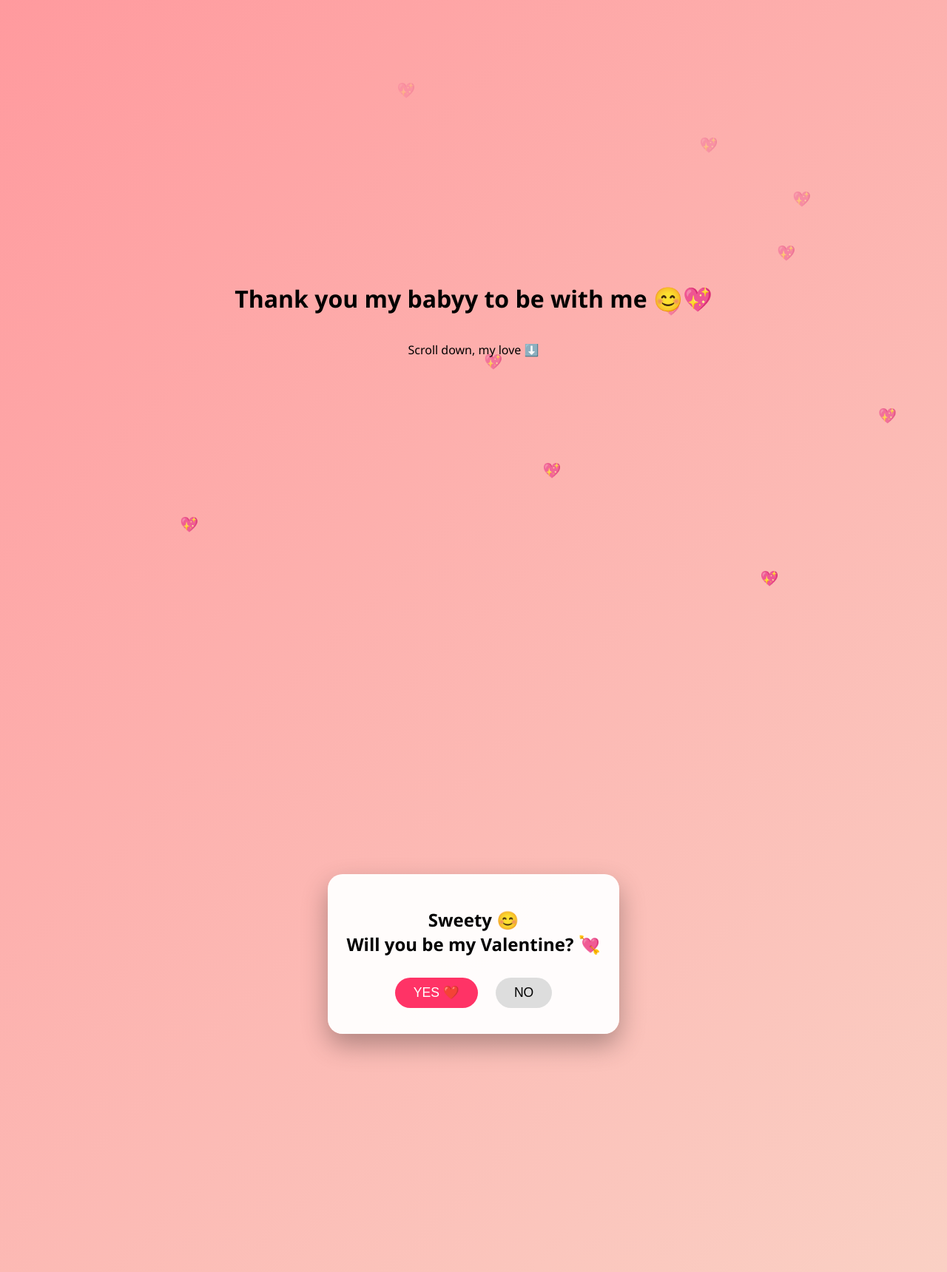
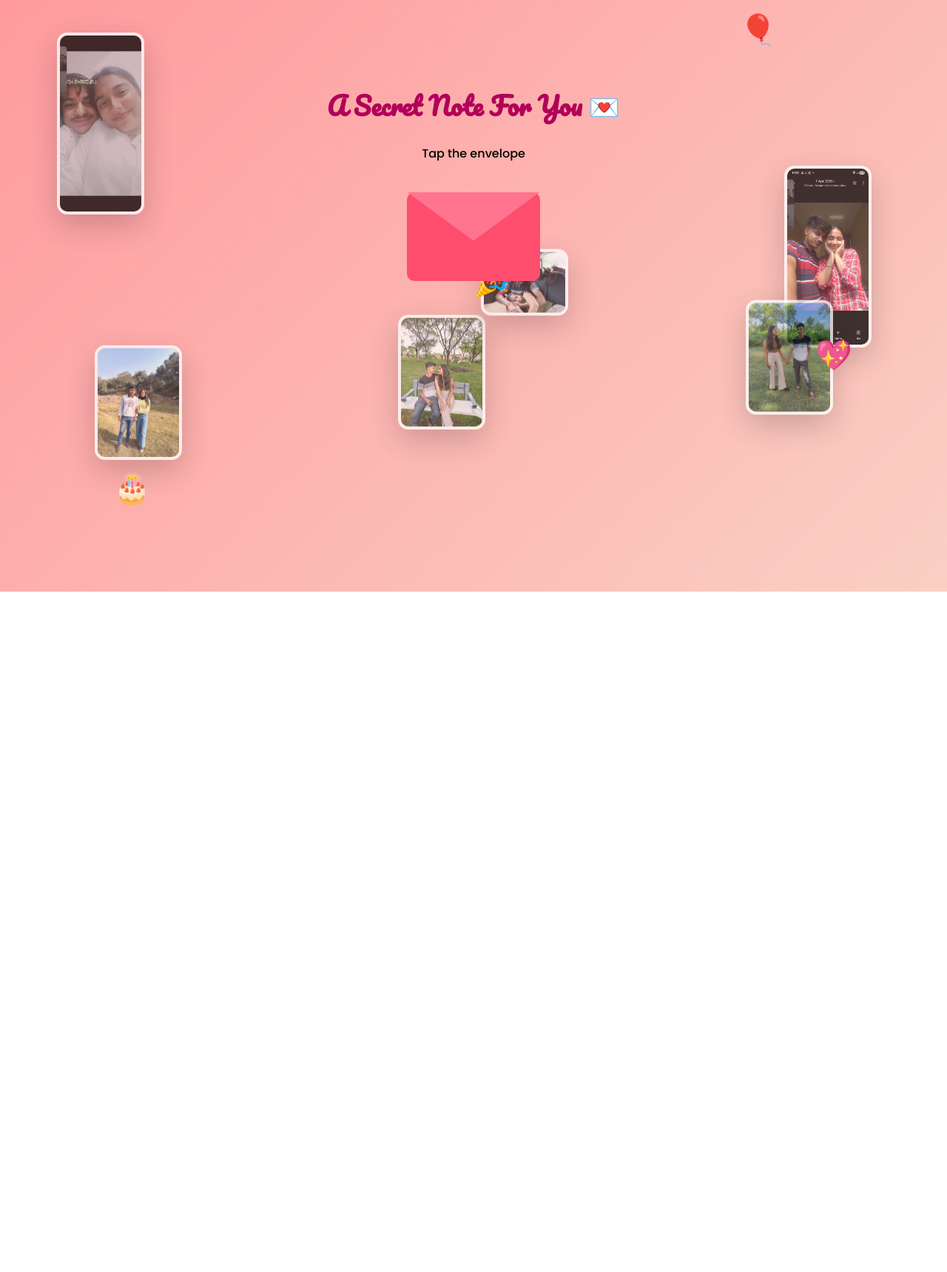
Before and after one commit to creativeboy005-collab/My-Sweete, a plain HTML site: page index.html in a window 1280 px wide. Shown: the whole page at 74% size. After the commit the page ends 800 px from the top, so only its background shows below. Drawn offline with Linux system fonts and the light colour scheme.

Commit message:
Update index.html

```diff
--- a/index.html
+++ b/index.html
@@ -5,181 +5,233 @@
 <title>For My Sweety 💖</title>
 <meta name="viewport" content="width=device-width, initial-scale=1.0">
 
+<link href="https://fonts.googleapis.com/css2?family=Pacifico&family=Poppins:wght@300;500&display=swap" rel="stylesheet">
+
 <style>
 body {
   margin: 0;
-  font-family: 'Segoe UI', sans-serif;
+  font-family: 'Poppins', sans-serif;
   background: linear-gradient(135deg, #ff9a9e, #fad0c4);
+  min-height: 100vh;
+  text-align: center;
   overflow-x: hidden;
-  text-align: center;
-  transition: background 2s;
 }
 
-/* background photo frames */
-.bg-photo {
+/* floating photos */
+.floating-photos {
   position: fixed;
-  width: 140px;
-  padding: 8px;
-  background: white;
-  border-radius: 12px;
-  box-shadow: 0 12px 30px rgba(0,0,0,0.3);
-  opacity: 0.6;
-  animation: floatBg 22s linear infinite;
+  inset: 0;
+  pointer-events: none;
   z-index: 0;
 }
 
-.bg-photo img {
-  width: 100%;
-  border-radius: 8px;
+.float-img {
+  position: absolute;
+  width: 110px;
+  border-radius: 14px;
+  border: 4px solid white;
+  box-shadow: 0 15px 40px rgba(0,0,0,.25);
+  opacity: .75;
+  animation: float 20s linear infinite;
 }
 
-@keyframes floatBg {
-  from {
-    transform: translateY(110vh) rotate(0deg);
-  }
-  to {
-    transform: translateY(-120vh) rotate(360deg);
-  }
+.float-img:nth-child(1){top:8%;left:6%}
+.float-img:nth-child(2){top:30%;right:8%;animation-duration:25s}
+.float-img:nth-child(3){bottom:20%;left:10%;animation-duration:22s}
+.float-img:nth-child(4){bottom:28%;right:12%;animation-duration:26s}
+.float-img:nth-child(5){top:55%;left:42%;animation-duration:28s}
+.float-img:nth-child(6){bottom:45%;right:40%;animation-duration:30s}
+
+@keyframes float {
+  from {transform:translateY(0)}
+  to {transform:translateY(-80px)}
 }
 
-.section {
-  min-height: 100vh;
-  display: flex;
-  flex-direction: column;
-  justify-content: center;
-  align-items: center;
-  padding: 30px;
+/* decorations */
+.decor {
+  position: fixed;
+  font-size: 40px;
+  animation: decor 10s ease-in-out infinite;
+  z-index: 0;
+}
+
+.decor1{top:5%;right:18%}
+.decor2{bottom:10%;left:12%}
+.decor3{top:60%;right:10%}
+.decor4{bottom:45%;left:50%}
+
+@keyframes decor {
+  50% {transform:translateY(-30px)}
+}
+
+/* container */
+.container {
   position: relative;
   z-index: 2;
+  padding: 90px 20px;
 }
 
-.card {
-  background: rgba(255,255,255,0.95);
-  padding: 25px;
-  border-radius: 20px;
-  box-shadow: 0 15px 35px rgba(0,0,0,0.3);
-  max-width: 360px;
+h1 {
+  font-family: 'Pacifico', cursive;
+  color: #b30059;
+  font-size: 34px;
+}
+
+/* envelope */
+.envelope {
+  width: 180px;
+  height: 120px;
+  background: #ff4d6d;
+  margin: 40px auto;
+  border-radius: 10px;
+  position: relative;
+  cursor: pointer;
+}
+
+.envelope::before {
+  content:'';
+  position:absolute;
+  top:0;
+  left:0;
+  width:100%;
+  height:100%;
+  background:#ff758f;
+  clip-path: polygon(0 0,100% 0,50% 55%);
+}
+
+.buttons {
+  margin-top: 30px;
 }
 
 button {
-  padding: 10px 25px;
-  margin: 10px;
+  padding: 12px 28px;
+  font-size: 18px;
   border-radius: 25px;
   border: none;
-  font-size: 1.1rem;
   cursor: pointer;
-  position: relative;
 }
 
-.yes {
-  background: #ff3366;
-  color: white;
+#yesBtn {
+  background:#ff4d6d;
+  color:#fff;
 }
 
-.no {
-  background: #ddd;
+#noBtn {
+  background:#fff;
+  color:#ff4d6d;
+  margin-left:15px;
+  position:relative;
 }
 
-.hidden {
-  display: none;
+/* gift grid */
+.gifts {
+  display:grid;
+  grid-template-columns:repeat(2,1fr);
+  gap:20px;
+  max-width:320px;
+  margin:40px auto;
 }
 
-.kiss {
-  width: 100%;
-  border-radius: 15px;
-  margin-top: 15px;
-  box-shadow: 0 10px 25px rgba(0,0,0,0.3);
+.gift {
+  background:#fff;
+  padding:30px;
+  border-radius:16px;
+  font-size:32px;
+  cursor:pointer;
+  box-shadow:0 10px 30px rgba(0,0,0,.2);
 }
 
-/* hearts */
-.heart {
-  position: fixed;
-  bottom: -10px;
-  font-size: 20px;
-  animation: rise 6s linear infinite;
-  z-index: 1;
+.gift img {
+  width:100%;
+  border-radius:12px;
+  display:none;
 }
 
-@keyframes rise {
-  to {
-    transform: translateY(-110vh);
-    opacity: 0;
-  }
+/* yes screen */
+#yesScreen {
+  display:none;
+}
+
+.kiss-photo {
+  width:260px;
+  border-radius:20px;
+  box-shadow:0 20px 50px rgba(0,0,0,.4);
+  margin-top:20px;
 }
 </style>
 </head>
 
 <body>
 
-<audio id="music" src="love.mp3" loop></audio>
-
-<div class="section">
-  <h1>Thank you my babyy to be with me 😊💖</h1>
-  <p>Scroll down, my love ⬇️</p>
+<!-- floating memories -->
+<div class="floating-photos">
+  <img src="bg1.jpg" class="float-img">
+  <img src="bg2.jpg" class="float-img">
+  <img src="bg3.jpg" class="float-img">
+  <img src="bg4.jpg" class="float-img">
+  <img src="bg5.jpg" class="float-img">
+  <img src="bg6.jpg" class="float-img">
 </div>
 
-<div class="section">
-  <div class="card">
-    <h2>Sweety 😊<br>Will you be my Valentine? 💘</h2>
-    <button class="yes" onclick="yesClicked()">YES ❤️</button>
-    <button class="no" id="noBtn">NO</button>
+<!-- decor -->
+<div class="decor decor1">🎈</div>
+<div class="decor decor2">🎂</div>
+<div class="decor decor3">💖</div>
+<div class="decor decor4">🎉</div>
+
+<audio id="bgMusic" loop>
+  <source src="love.mp3">
+</audio>
+
+<div class="container" id="mainScreen">
+  <h1>A Secret Note For You 💌</h1>
+  <p>Tap the envelope</p>
+
+  <div class="envelope" onclick="openEnvelope()"></div>
+
+  <div class="buttons" style="display:none" id="question">
+    <h1>Sweety 😊<br>Will you be my Valentine?</h1>
+    <button id="yesBtn">YES 💘</button>
+    <button id="noBtn">NO 🙈</button>
   </div>
 </div>
 
-<div class="section hidden" id="yesCard">
-  <div class="card">
-    <h2>My Forever 💞</h2>
-    <p>
-      I choose you in every lifetime ❤️<br><br>
-      You are my home, my peace, my love 🥹
-    </p>
-    <img src="kiss.jpg" class="kiss">
+<div class="container" id="yesScreen">
+  <h1>Good choice babu 🥰</h1>
+  <p>Unlimited hugs, kisses & cuddles unlocked 💞</p>
+  <img src="kiss.jpg" class="kiss-photo">
+  <h2>Now you're stuck with me forever ♾️</h2>
+
+  <div class="gifts">
+    <div class="gift" onclick="reveal(this,'bg1.jpg')">🎁</div>
+    <div class="gift" onclick="reveal(this,'bg2.jpg')">🎁</div>
+    <div class="gift" onclick="reveal(this,'bg3.jpg')">🎁</div>
+    <div class="gift" onclick="reveal(this,'bg4.jpg')">🎁</div>
   </div>
 </div>
 
 <script>
-/* background frames */
-const bgPhotos = ["bg1.jpg","bg2.jpg","bg3.jpg","bg4.jpg","bg5.jpg","bg6.jpg"];
+const music = document.getElementById("bgMusic");
+const noBtn = document.getElementById("noBtn");
 
-bgPhotos.forEach(src => {
-  const frame = document.createElement("div");
-  frame.className = "bg-photo";
-  frame.style.left = Math.random()*85 + "vw";
-  frame.style.animationDuration = (18 + Math.random()*10) + "s";
+function openEnvelope(){
+  document.getElementById("question").style.display="block";
+  music.play();
+}
 
-  const img = document.createElement("img");
-  img.src = src;
+document.getElementById("yesBtn").onclick=()=>{
+  document.getElementById("mainScreen").style.display="none";
+  document.getElementById("yesScreen").style.display="block";
+}
 
-  frame.appendChild(img);
-  document.body.appendChild(frame);
+noBtn.addEventListener("mouseover",()=>{
+  noBtn.style.left=Math.random()*(window.innerWidth-120)+"px";
+  noBtn.style.top=Math.random()*(window.innerHeight-50)+"px";
 });
 
-/* hearts */
-setInterval(() => {
-  const h = document.createElement("div");
-  h.className = "heart";
-  h.innerHTML = "💖";
-  h.style.left = Math.random()*100 + "vw";
-  document.body.appendChild(h);
-  setTimeout(()=>h.remove(),6000);
-}, 500);
-
-/* NO button run */
-const noBtn = document.getElementById("noBtn");
-noBtn.addEventListener("mouseover", () => {
-  noBtn.style.position = "absolute";
-  noBtn.style.left = Math.random()*70 + "vw";
-  noBtn.style.top = Math.random()*70 + "vh";
-  alert("Seriously sweety 😢💔");
-});
-
-/* YES */
-function yesClicked() {
-  document.body.style.background =
-    "linear-gradient(135deg, #ff6a88, #ff99ac)";
-  document.getElementById("yesCard").classList.remove("hidden");
-  document.getElementById("music").play();
-  window.scrollTo({ top: document.body.scrollHeight, behavior: "smooth" });
+function reveal(el,src){
+  el.innerHTML=`<img src="${src}">`;
+  el.querySelector("img").style.display="block";
 }
 </script>
 
```
